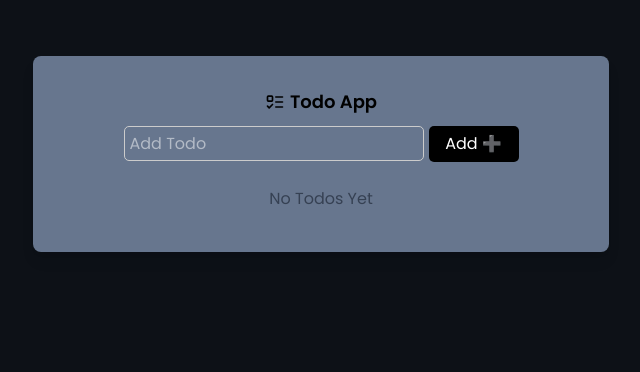
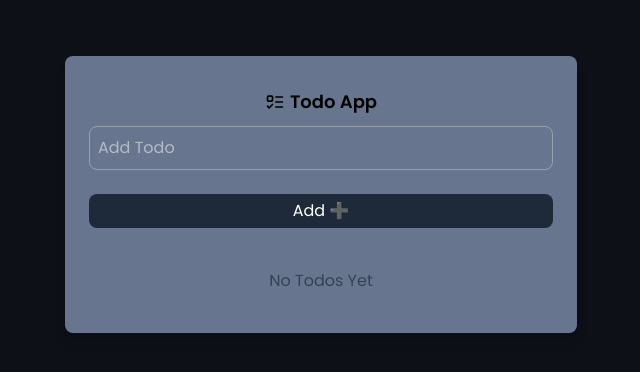
Before and after one commit to MariaVeselova-wbdv/Typicode-todos-react, a React (Vite) app: page / in a window 1280 px wide. Shown: the top 372 px of the page, without its empty margins (319-959 px from the left). Built offline with nearby package versions, Linux system fonts and the light colour scheme.

Commit message:
Show-todos-styles-corr

```diff
--- a/src/App.jsx
+++ b/src/App.jsx
@@ -8,14 +8,11 @@ const App = () => {
   const [todos, setTodos] = useState([]);
 
   return (
-    <>
-      <div className='max-w-xl mx-auto mt-10 p-6 bg-my-primary rounded-lg shadow-lg text-center'>
-        <Header />
-        <TodoForm todos={todos} setTodos={setTodos} />
-        <TodoList todos={todos}  />
-
-      </div>
-    </>
+    <div className='max-w-lg mx-auto mt-10 p-6 rounded-lg shadow-lg bg-my-primary'>
+      <Header />
+      <TodoForm todos={todos} setTodos={setTodos} />
+      <TodoList todos={todos} />
+    </div>
   );
 };
 
--- a/src/components/TodoForm.jsx
+++ b/src/components/TodoForm.jsx
@@ -1,6 +1,6 @@
 import { useState } from 'react';
 
-const TodoForm = ({todos, setTodos}) => {
+const TodoForm = ({ todos, setTodos }) => {
   // * Todo
   const [todo, setTodo] = useState('');
 
@@ -8,36 +8,40 @@ const TodoForm = ({todos, setTodos}) => {
   const handleSubmit = (e) => {
     e.preventDefault();
     const trimmedTodo = todo.trim();
-    if(!trimmedTodo) return;
+    if (!trimmedTodo) return;
 
     // Create new todo
-    const newTodo = {id: Date.now(), todo: trimmedTodo};
+    const newTodo = { id: Date.now(), todo: trimmedTodo };
 
     // Add todos to submition state
-     setTodos(prevTodos => [newTodo, ...prevTodos]);
+    setTodos((prevTodos) => [newTodo, ...prevTodos]);
 
     // Reset todo on submition
     setTodo('');
-
-
-  }
+  };
 
   return (
-    <form onSubmit={handleSubmit} id='todo-form' className='mx-auto'>
+    <>
+      <form onSubmit={handleSubmit} id='todo-form' className='mb-6 mx-auto'>
         <div className='justify-center text-white'>
           <input
-          className='focus:outline-none'
+            className='w-full p-2 border border-gray-400 rounded-lg focus:outline-none'
             type='text'
             id='todo'
             placeholder='Add Todo'
             value={todo}
             onChange={(e) => setTodo(e.target.value)}
           />
-        <button className='bg-black hover:bg-gray-800' type='submit' >
+        </div>
+      </form>
+
+      <button
+        onClick={() => {}}
+        className='text-white w-full border-none text-gray-800 py-1 rounded-lg cursor-pointer mb-4 bg-gray-800 hover:bg-gray-700 transition'
+      >
         Add ➕
       </button>
-      </div>
-    </form>
+    </>
   );
 };
 
--- a/src/components/TodoList.jsx
+++ b/src/components/TodoList.jsx
@@ -5,9 +5,9 @@ const TodoList = ({ todos }) => {
     )
   }
   return (
-    <div className="mt-4 cursor-pointer ">
+    <div className="mt-4 cursor-pointer">
       { todos.map((todo) => (
-        <div key={todo.id} className="ml-16 flex w-3/4 mb-2 cursor-pointer p-1 text-gray-800 rounded shadow-md border-l-4">
+        <div key={todo.id} className="w-full flex mb-2 cursor-pointer p-1 text-gray-800 rounded shadow-md border-l-4">
           <h3 className="text-sm font-medium">{todo.todo}</h3>
         </div>
       ) )
--- a/src/index.css
+++ b/src/index.css
@@ -1,6 +1,12 @@
 @import url('https://fonts.googleapis.com/css2?family=Poppins:wght@300;400;600;700&display=swap');
 
 @import 'tailwindcss';
+
+:root{
+  --my-primary: #67768e;
+  --my-dark:  #0d1117;
+}
+
 
 *,
 *:before,
@@ -12,11 +18,16 @@ body {
   font-family: 'Poppins', sans-serif;
   line-height: 1.6;
   padding: 1rem;
-  background: #0d1117;
+  background: var(--my-dark) !important;
+
 }
 
 .bg-my-primary {
-  background: #67768e;
+  background: var(--my-primary);
+}
+
+.bg-my-dark {
+  background: var(--my-dark);
 }
 
 header {
@@ -24,31 +35,12 @@ header {
   display: flex;
   align-items: center;
   gap: 5px;
-  /* justify-content: center; */
   padding: 0.5rem;
 }
 
 h1 {
   font-size: large;
   font-weight: 600;
-  /* color: #573498; */
-}
-
-button {
-  width: 90px;
-  padding: 5px;
-  color: white;
-  border-radius: 5px;
-  border: none;
-}
-
-input[type='text'] {
-  width: 300px;
-  padding: 5px;
-  border-radius: 5px;
-  border: 1px #ccc solid;
-  height: 35px; /*! NB*/
-  margin-right: 5px;
 }
 
 #todo-list {
@@ -67,8 +59,7 @@ input[type='text'] {
   background: #ccc;
 }
 
-
-@media (max-width: 361px) {
+@media (max-width: 475px) {
   body {
     background: #67768e;
     opacity: 0;
```
Lines whose indentation alone changed are shown as unchanged.
